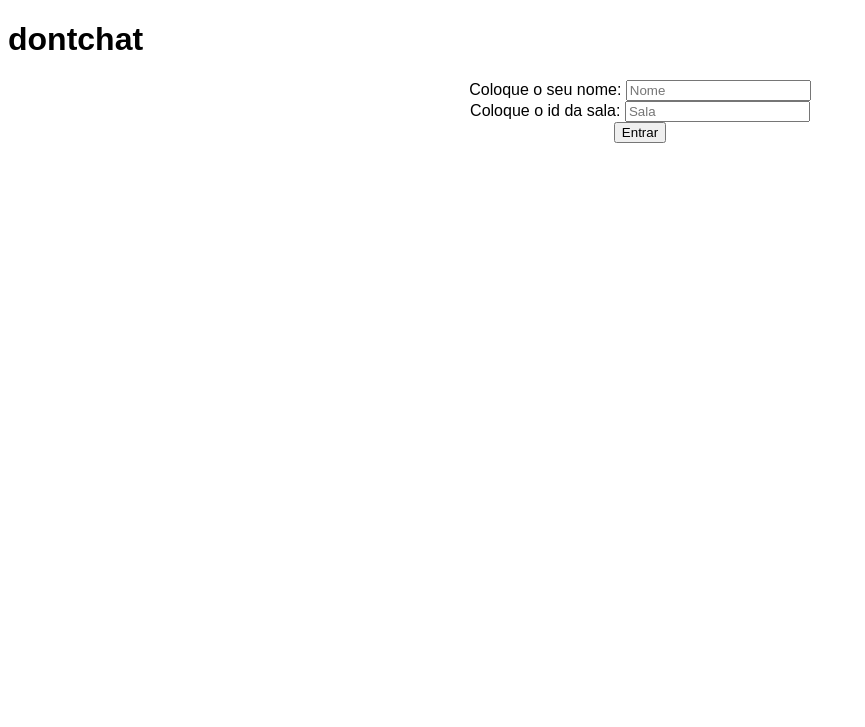
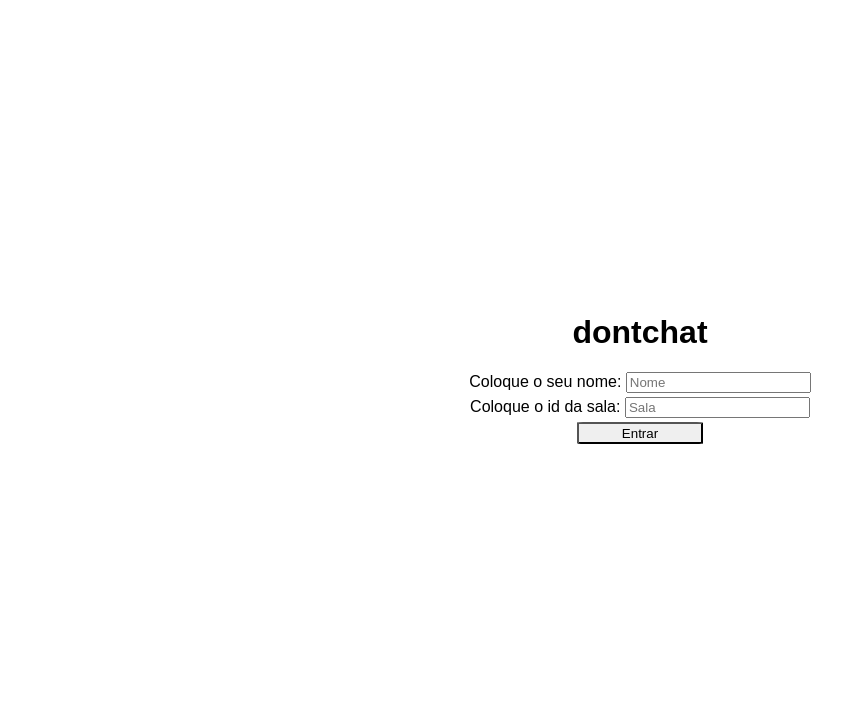
Before and after one commit to devsalula/dontchat, a Flask app: page / in a window 1280 px wide. Shown: the top 727 px of the page, without its empty margins (0-865 px from the left). Run offline with Flask 2, Linux system fonts and the light colour scheme; parts of the project's set-up code (start-up, migrations or seed data) failed here and were passed over.

Commit message:
Style home page

```diff
--- a/project/templates/index.html
+++ b/project/templates/index.html
@@ -1,22 +1,27 @@
 <!DOCTYPE html>
 <html lang="en">
+
 <head>
     <meta charset="UTF-8">
     <title>dontchat</title>
     <link type="text/css" rel="stylesheet" href="{{ url_for('static', filename='styleindex.css') }}">
 </head>
+
 <body>
-        <h1>dontchat</h1>
+    <div class="organize">
+        <h1 class="centralize-title">dontchat</h1>
         <form class="align-form" action="/chat">
             <div>
                 <label>Coloque o seu nome:</label>
-                <input type="text" name="username" placeholder="Nome" required>
+                <input type="text" name="username" placeholder="Nome" autocomplete="off" required>
             </div>
             <div>
                 <label>Coloque o id da sala:</label>
-                <input type="text" name="chatId" placeholder="Sala" required>
+                <input type="text" name="chatId" placeholder="Sala" autocomplete="off" required>
             </div>
-            <button type="submit">Entrar</button>
+            <button class="button-style" type="submit">Entrar</button>
         </form>
+    </div>
 </body>
+
 </html>
--- a/project/templates/static/styleindex.css
+++ b/project/templates/static/styleindex.css
@@ -1,8 +1,29 @@
 body {
+    display: flex;
     font-family: sans-serif;
+    height: 90vh;
 }
 .align-form {
     display: flex;
     flex-direction: column;
     align-items: center;
+    justify-content: space-between;
+    height: 20%;
 }
+.button-style {
+    border-radius: 5%;
+    width: 20%;
+    height: 30%;
+}
+.organize {
+    display: flex;
+    flex-direction: column;
+    justify-content: center;
+    margin: auto;
+    width: 50%;
+    height: 50%;
+}
+.centralize-title{
+    display: flex;
+    justify-content: center;
+}
```
Lines whose indentation alone changed are shown as unchanged.
